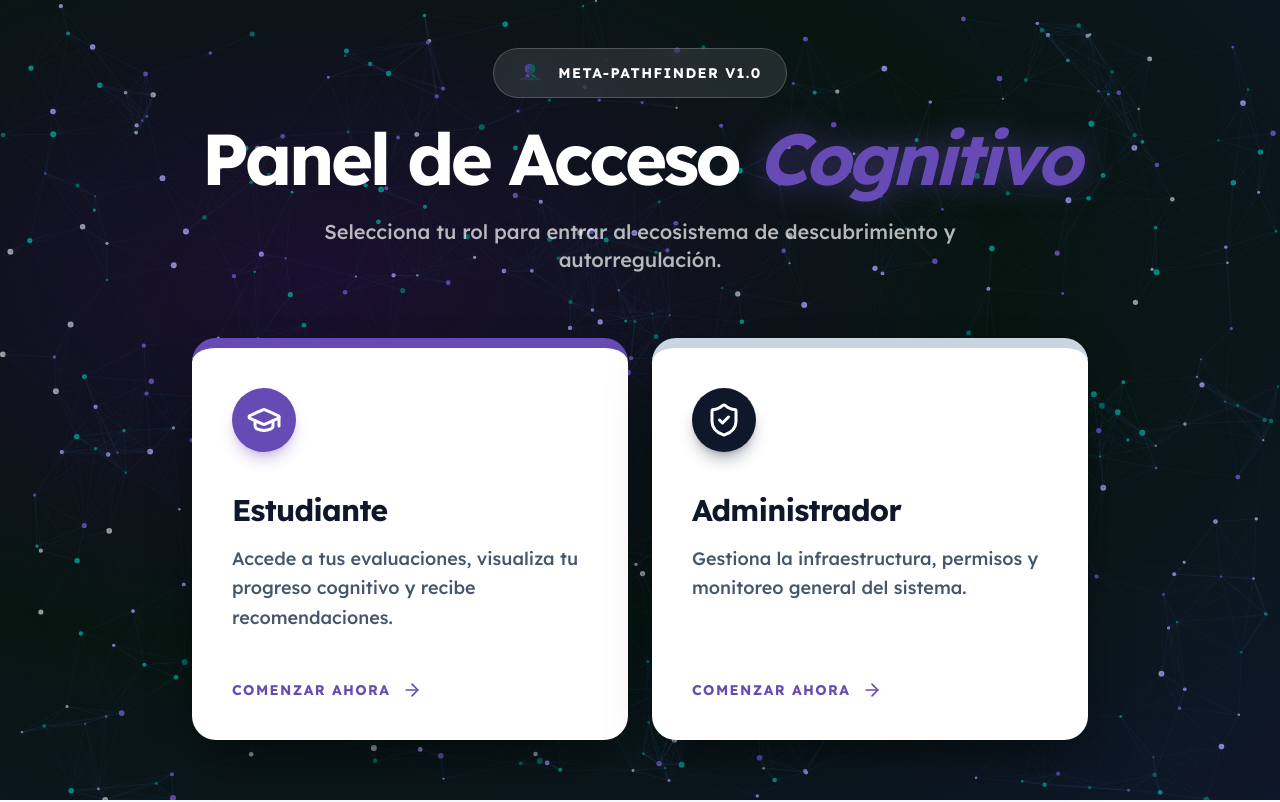
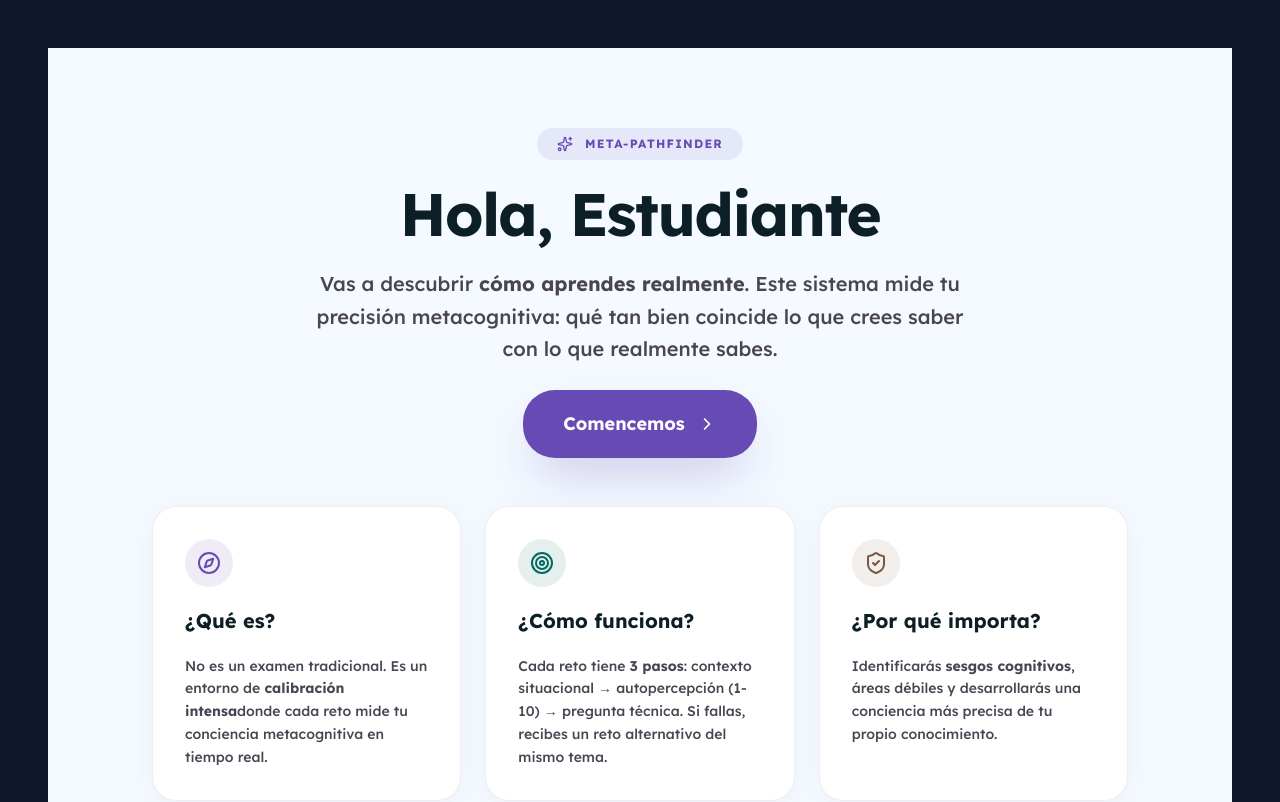
Before and after one commit to cristianmi24/MetaPathFinder, a React (Vite) app in the folder frontend/: page /student in a window 1280 px wide. Shown: the top 802 px of the page. Built offline with nearby package versions, Linux system fonts and the light colour scheme.

Commit message:
SOLUCION DE PEDAGOGIA

```diff
--- a/frontend/src/App.tsx
+++ b/frontend/src/App.tsx
@@ -1,5 +1,5 @@
 import React from 'react';
-import { BrowserRouter as Router, Routes, Route, useLocation } from 'react-router-dom';
+import { BrowserRouter as Router, Routes, Route, useLocation, Navigate } from 'react-router-dom';
 import { Sidebar } from './components/Sidebar';
 import { TopBar } from './components/TopBar';
 import { Dashboard } from './pages/Dashboard';
@@ -18,40 +18,23 @@ import { Home } from './pages/Home';
 import { useCognitiveStore } from './stores/useCognitiveStore';
 
 import { BackgroundNetwork } from './components/BackgroundNetwork';
+import { StudentDashboard } from './pages/StudentDashboard';
 
-function Layout({ children }: { children: React.ReactNode }) {
-  const role = useCognitiveStore((s) => s.role);
-  const user = useCognitiveStore((s) => s.user);
-  const location = useLocation();
-  useCognitiveTracking(true);
-
-  const isEvaluationRoute = location.pathname === '/evaluations';
-
-  if (!role) return (
-    <>
-      <BackgroundNetwork />
-      <Home />
-    </>
-  );
-
-  // Si es estudiante y no está logueado, forzar vista de login/perfil sin Sidebar/TopBar
-  const isStudentNotLoggedIn = role === 'student' && !user;
-
-  if (isStudentNotLoggedIn) {
+function AdminLayout({ children }: { children: React.ReactNode }) {
   return (
-      <div className="min-h-screen bg-[#0F172A]">
-        <BackgroundNetwork />
+    <div className="min-h-screen bg-background">
       <CognitiveBrain />
-        <main className="p-6 lg:p-12 min-h-screen flex items-center justify-center">
+      <Sidebar />
+      <TopBar />
+      <main className="lg:ml-64 pt-20 lg:pt-24 p-6 lg:p-12 min-h-screen">
         <AnimatePresence mode="wait">
           <motion.div
             initial={{ opacity: 0, y: 10 }}
             animate={{ opacity: 1, y: 0 }}
             exit={{ opacity: 0, y: -10 }}
             transition={{ duration: 0.3, ease: "easeOut" }}
-              className="w-full"
           >
-              <StudentProfile />
+            {children}
           </motion.div>
         </AnimatePresence>
       </main>
@@ -59,7 +42,11 @@ function Layout({ children }: { children: React.ReactNode }) {
   );
 }
 
-  if (isEvaluationRoute) {
+function StudentLayout({ children }: { children: React.ReactNode }) {
+  const location = useLocation();
+  const isEval = location.pathname === '/evaluations';
+
+  if (isEval) {
     return (
       <div className="min-h-screen bg-background">
         <CognitiveBrain />
@@ -100,14 +87,62 @@ function Layout({ children }: { children: React.ReactNode }) {
   );
 }
 
+function AuthLayout({ children }: { children: React.ReactNode }) {
+  return (
+    <div className="min-h-screen bg-[#0F172A]">
+      <BackgroundNetwork />
+      <CognitiveBrain />
+      <main className="p-6 lg:p-12 min-h-screen flex items-center justify-center">
+        <AnimatePresence mode="wait">
+          <motion.div
+            initial={{ opacity: 0, y: 10 }}
+            animate={{ opacity: 1, y: 0 }}
+            exit={{ opacity: 0, y: -10 }}
+            transition={{ duration: 0.3, ease: "easeOut" }}
+            className="w-full"
+          >
+            {children}
+          </motion.div>
+        </AnimatePresence>
+      </main>
+    </div>
+  );
+}
+
+function RootRedirect() {
+  return (
+    <>
+      <BackgroundNetwork />
+      <Home />
+    </>
+  );
+}
+
+function AppLayout({ children }: { children: React.ReactNode }) {
+  const location = useLocation();
+  const role = useCognitiveStore((s) => s.role);
+  const user = useCognitiveStore((s) => s.user);
+  useCognitiveTracking(true);
+
+  // En / no aplicar ningún layout, solo el canvas + Home
+  if (location.pathname === '/') return <>{children}</>;
+
+  if (role === 'admin') return <AdminLayout>{children}</AdminLayout>;
+
+  if (!user) return <AuthLayout>{children}</AuthLayout>;
+
+  return <StudentLayout>{children}</StudentLayout>;
+}
+
 export default function App() {
-  const role = useCognitiveStore((s) => s.role);
-
   return (
     <Router>
-      <Layout>
+      <AppLayout>
         <Routes>
-          <Route path="/" element={role === 'student' ? <StudentProfile /> : <Dashboard />} />
+          <Route path="/" element={<RootRedirect />} />
+          <Route path="/student" element={<StudentDashboard />} />
+          <Route path="/admin" element={<Dashboard />} />
+          <Route path="/profile" element={<StudentProfile />} />
           <Route path="/registered-users" element={<RegisteredUsers />} />
           <Route path="/experiments" element={<Experiments />} />
           <Route path="/analytics" element={<Analytics />} />
@@ -115,9 +150,9 @@ export default function App() {
           <Route path="/pretest" element={<PreTest />} />
           <Route path="/challenge" element={<CognitiveChallenge />} />
           <Route path="/settings" element={<SettingsPage />} />
-          <Route path="*" element={role === 'student' ? <StudentProfile /> : <Dashboard />} />
+          <Route path="*" element={<RootRedirect />} />
         </Routes>
-      </Layout>
+      </AppLayout>
     </Router>
   );
 }
--- a/frontend/src/components/BackgroundNetwork.tsx
+++ b/frontend/src/components/BackgroundNetwork.tsx
@@ -1,4 +1,4 @@
-import { useEffect, useRef, useState, useCallback } from "react";
+import { useEffect, useRef, useCallback } from "react";
 
 const PALETTE = [
   "rgba(103,75,181,.95)", // Purple
--- a/frontend/src/components/Sidebar.tsx
+++ b/frontend/src/components/Sidebar.tsx
@@ -1,4 +1,4 @@
-import { NavLink } from 'react-router-dom';
+import { NavLink, useNavigate } from 'react-router-dom';
 import { LayoutDashboard, GraduationCap, BarChart3, TestTube2, Settings, FileText, Compass, LogOut, User, Users } from 'lucide-react';
 import { cn } from '../lib/utils';
 import { motion } from 'motion/react';
@@ -7,11 +7,12 @@ import { useCognitiveStore } from '../stores/useCognitiveStore';
 export function Sidebar() {
   const role = useCognitiveStore((s) => s.role);
   const reset = useCognitiveStore((s) => s.reset);
+  const navigate = useNavigate();
 
   const navItems = [
-    { icon: LayoutDashboard, label: 'Dashboards', path: '/', roles: ['admin'] },
+    { icon: LayoutDashboard, label: 'Dashboards', path: '/admin', roles: ['admin'] },
     { icon: Users, label: 'Usuarios Registrados', path: '/registered-users', roles: ['admin'] },
-    { icon: User, label: 'Mi Perfil', path: '/', roles: ['student'] },
+    { icon: User, label: 'Mi Perfil', path: '/profile', roles: ['student'] },
     { icon: GraduationCap, label: 'Evaluaciones', path: '/evaluations', roles: ['student'] },
     { icon: BarChart3, label: 'Analíticas', path: '/analytics', roles: ['student'] },
     { icon: TestTube2, label: 'Experimentos', path: '/experiments', roles: ['admin'] },
@@ -75,6 +76,13 @@ export function Sidebar() {
             <span className="text-sm">{item.label}</span>
           </NavLink>
         ))}
+        <button
+          onClick={() => { reset(); navigate('/'); }}
+          className="flex items-center gap-3 px-4 py-3 rounded-full transition-all text-on-surface-variant hover:bg-surface-container-highest w-full text-left"
+        >
+          <LogOut className="w-5 h-5" />
+          <span className="text-sm">Cerrar Sesión</span>
+        </button>
       </div>
     </nav>
   );
--- a/frontend/src/components/TopBar.tsx
+++ b/frontend/src/components/TopBar.tsx
@@ -48,7 +48,6 @@ export function TopBar() {
   const handleLogout = () => {
     reset();
     navigate('/');
-    setIsMobileMenuOpen(false);
   };
 
   const handleNavigate = (path: string) => {
@@ -63,10 +62,7 @@ export function TopBar() {
           <button className="lg:hidden p-2 text-primary" onClick={() => setIsMobileMenuOpen(true)}>
             <Menu className="w-6 h-6" />
           </button>
-          <div className="lg:hidden flex items-center gap-2">
-            <img src="/logo.png" alt="Logo" className="h-8 w-8 object-contain" />
-            <span className="font-bold text-primary tracking-tighter text-sm">Meta-Pathfinder</span>
-          </div>
+          <img src="/logoedutlan.png" alt="EduTlan" className="h-9 w-auto object-contain" />
           <div className="hidden md:flex items-center bg-surface-container-high rounded-full px-4 py-2 w-64 group focus-within:ring-2 focus-within:ring-primary transition-all">
             <Search className="w-4 h-4 text-on-surface-variant group-focus-within:text-primary" />
             <input
--- a/frontend/src/pages/Home.tsx
+++ b/frontend/src/pages/Home.tsx
@@ -10,7 +10,7 @@ export function Home() {
 
   const handleSelectRole = (role: UserRole) => {
     setRole(role);
-    navigate('/');
+    navigate(role === 'student' ? '/student' : '/admin');
   };
 
   const roles = [
--- a/frontend/src/pages/PreTest.tsx
+++ b/frontend/src/pages/PreTest.tsx
@@ -204,7 +204,7 @@ export function PreTest() {
             </div>
 
             <button
-              onClick={() => navigate('/')}
+              onClick={() => navigate('/student')}
               className="px-10 py-5 bg-secondary text-on-secondary rounded-2xl font-bold shadow-xl shadow-secondary/30 hover:scale-105 transition-all flex items-center gap-3 mx-auto"
             >
               Regresar al Perfil <ArrowLeft className="w-5 h-5 ml-2 rotate-180" />
--- /dev/null
+++ b/frontend/src/pages/StudentDashboard.tsx
@@ -0,0 +1,92 @@
+import { Target, Compass, Sparkles, ShieldCheck, ChevronRight } from 'lucide-react';
+import { motion } from 'motion/react';
+import { useCognitiveStore } from '../stores/useCognitiveStore';
+import { useNavigate } from 'react-router-dom';
+import { useEffect } from 'react';
+
+export function StudentDashboard() {
+  const { user, role } = useCognitiveStore();
+  const navigate = useNavigate();
+
+  useEffect(() => {
+    if (!user && role === 'student') navigate('/profile', { replace: true });
+  }, [user, role, navigate]);
+
+  return (
+    <div className="min-h-screen bg-background flex flex-col">
+      <div className="flex-1 max-w-5xl mx-auto w-full px-6 py-12 lg:py-20 space-y-12">
+        {/* Hero */}
+        <motion.div
+          initial={{ opacity: 0, y: 20 }}
+          animate={{ opacity: 1, y: 0 }}
+          className="text-center space-y-6"
+        >
+          <div className="inline-flex items-center gap-3 px-5 py-2 bg-primary/10 text-primary rounded-full text-xs font-black uppercase tracking-widest">
+            <Sparkles className="w-4 h-4" /> Meta-Pathfinder
+          </div>
+          <h1 className="text-5xl lg:text-6xl font-black tracking-tight text-on-surface">
+            Hola, {user?.name || 'Estudiante'}
+          </h1>
+          <p className="text-xl text-on-surface-variant max-w-2xl mx-auto font-medium leading-relaxed">
+            Vas a descubrir <strong>cómo aprendes realmente</strong>. Este sistema mide tu
+            precisión metacognitiva: qué tan bien coincide lo que crees saber con lo que realmente sabes.
+          </p>
+          <button
+            onClick={() => navigate('/profile')}
+            className="inline-flex items-center gap-3 px-10 py-5 bg-primary text-on-primary rounded-2xl font-black text-lg shadow-2xl shadow-primary/30 hover:scale-105 transition-all active:scale-95"
+          >
+            Comencemos <ChevronRight className="w-5 h-5" />
+          </button>
+        </motion.div>
+
+        {/* 3 Cards Explicativas */}
+        <motion.div
+          initial={{ opacity: 0, y: 20 }}
+          animate={{ opacity: 1, y: 0 }}
+          transition={{ delay: 0.1 }}
+          className="grid grid-cols-1 md:grid-cols-3 gap-6"
+        >
+          <div className="bento-card p-8 bg-white border border-primary/10 space-y-5">
+            <div className="w-12 h-12 rounded-2xl bg-primary/10 text-primary flex items-center justify-center">
+              <Compass className="w-6 h-6" />
+            </div>
+            <h3 className="text-xl font-black text-on-surface">¿Qué es?</h3>
+            <p className="text-sm text-on-surface-variant font-medium leading-relaxed">
+              No es un examen tradicional. Es un entorno de <strong>calibración intensa</strong>
+              donde cada reto mide tu conciencia metacognitiva en tiempo real.
+            </p>
+          </div>
+
+          <div className="bento-card p-8 bg-white border border-secondary/10 space-y-5">
+            <div className="w-12 h-12 rounded-2xl bg-secondary/10 text-secondary flex items-center justify-center">
+              <Target className="w-6 h-6" />
+            </div>
+            <h3 className="text-xl font-black text-on-surface">¿Cómo funciona?</h3>
+            <p className="text-sm text-on-surface-variant font-medium leading-relaxed">
+              Cada reto tiene <strong>3 pasos</strong>: contexto situacional → autopercepción (1-10)
+              → pregunta técnica. Si fallas, recibes un reto alternativo del mismo tema.
+            </p>
+          </div>
+
+          <div className="bento-card p-8 bg-white border border-tertiary/10 space-y-5">
+            <div className="w-12 h-12 rounded-2xl bg-tertiary/10 text-tertiary flex items-center justify-center">
+              <ShieldCheck className="w-6 h-6" />
+            </div>
+            <h3 className="text-xl font-black text-on-surface">¿Por qué importa?</h3>
+            <p className="text-sm text-on-surface-variant font-medium leading-relaxed">
+              Identificarás <strong>sesgos cognitivos</strong>, áreas débiles y desarrollarás
+              una conciencia más precisa de tu propio conocimiento.
+            </p>
+          </div>
+        </motion.div>
+      </div>
+
+      {/* Footer */}
+      <footer className="text-center pb-8">
+        <p className="text-[10px] text-on-surface-variant/40 font-bold uppercase tracking-widest">
+          Meta-Pathfinder v1.0 — Investigación en Metacognición
+        </p>
+      </footer>
+    </div>
+  );
+}
```
Also changed, not shown: frontend/src/pages/Evaluations.tsx (+5 -4 lines), frontend/src/pages/StudentProfile.tsx (+4 -55 lines), frontend/public/logoedutlan.png (added), 1 other file (tests, documents, lock files or other folders). Lines whose indentation alone changed are shown as unchanged.
